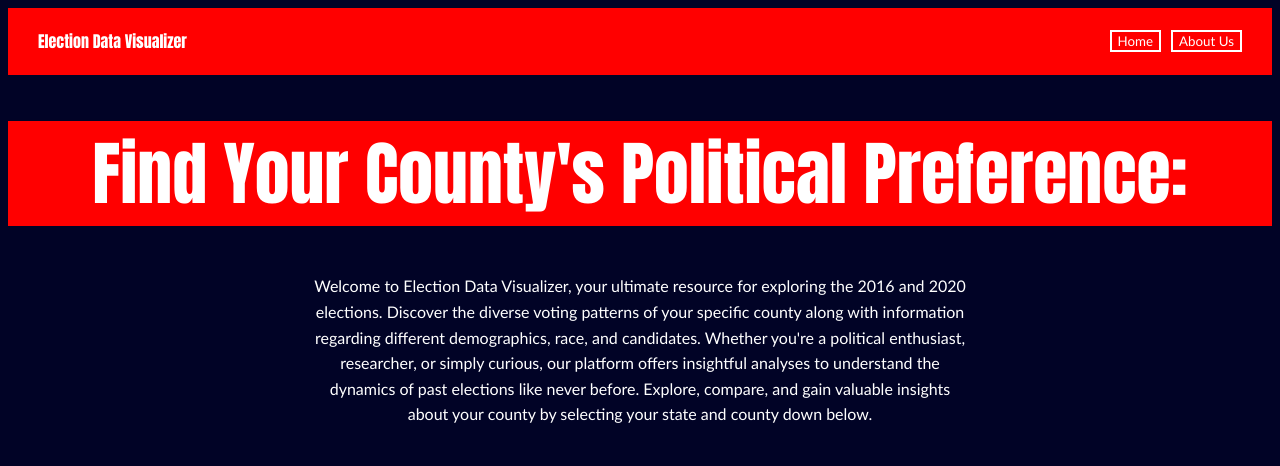
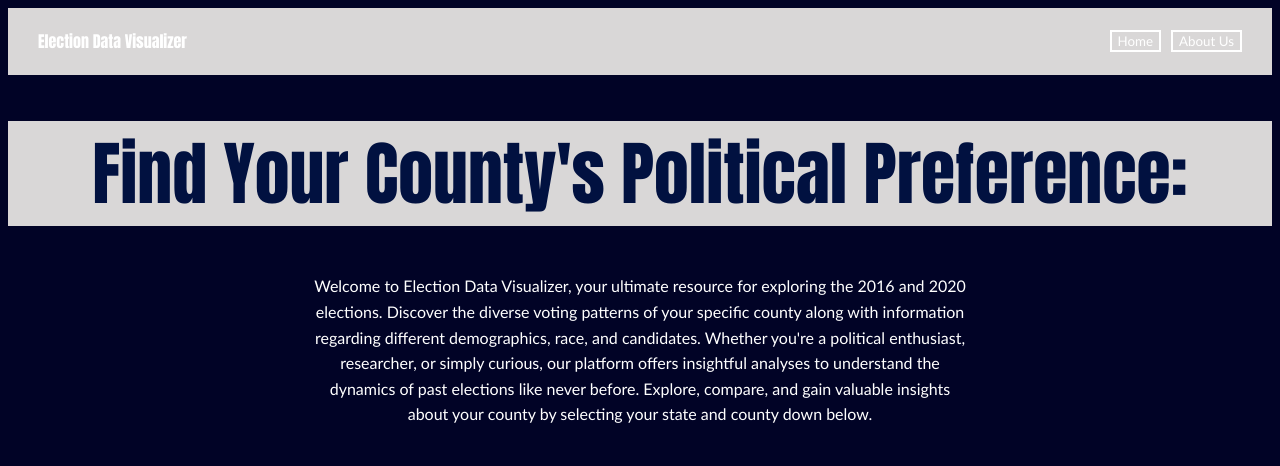
Before and after one commit to stellathompson/fighting-fish, a Flask app: page / in a window 1280 px wide. Shown: the top 466 px of the page. Run offline with Flask 3, Linux system fonts and the light colour scheme; some libraries are stand-ins or nearby versions.

Commit message:
Minor changes in align

```diff
--- a/Election Website/static/homepage.css
+++ b/Election Website/static/homepage.css
@@ -20,7 +20,7 @@
   display: flex;
   justify-content: space-between;
   align-items: center;
-  background-color: red;
+  background-color:#D9D7D7;
 }
 
 .ButtonsContainer{
@@ -36,8 +36,8 @@
 }
 
 .Header{
-  color: white; /* Keeps text color white */
-  background-color: red; /* Sets background color to red */
+  color: #011140;
+  background-color: #D9D7D7;
   font-family: Impact, fantasy;
   font-size: 70px;
   text-align: center;
```
